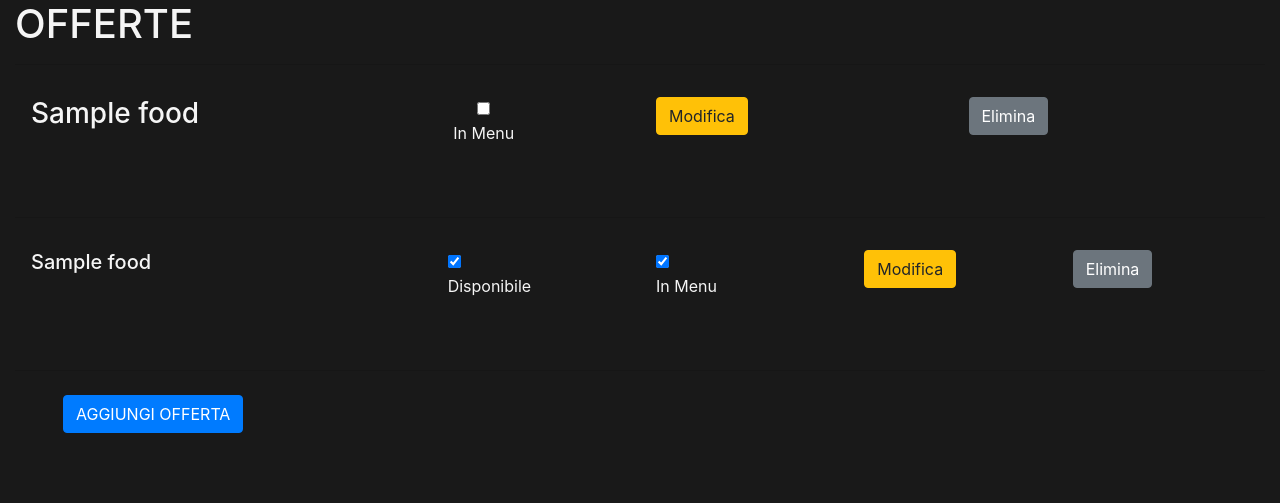
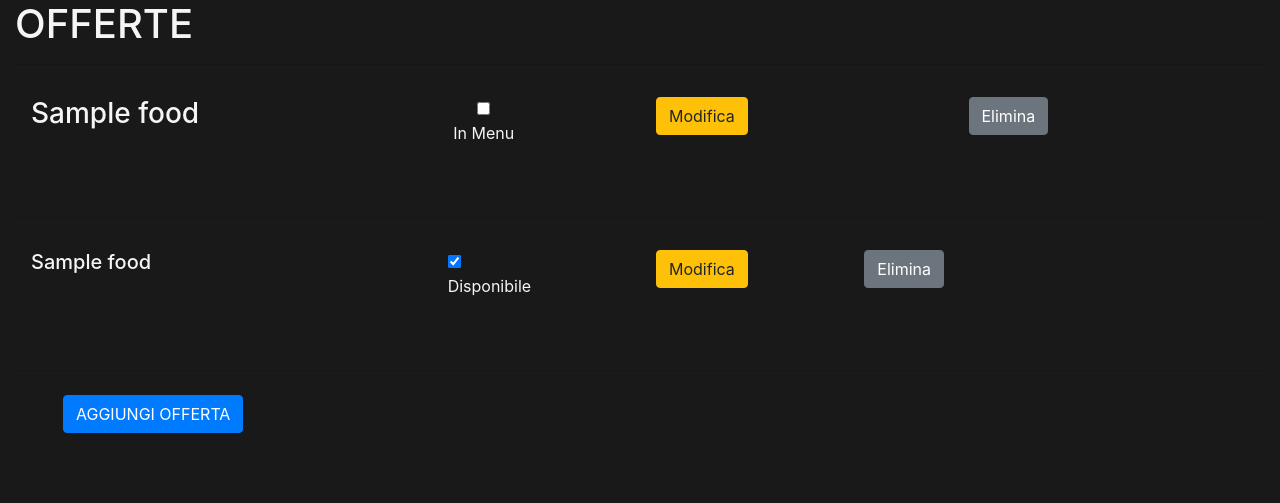
Before and after one commit to Rude23/SeifrittoOrvieto, a Django app: page /menu/manage_menu in a window 1280 px wide. Shown: the part 516-1019 px from the top of the page. Run offline with Django 3.2, Linux system fonts and the light colour scheme; a user stored in the database is signed in; tables that the repository leaves empty hold one stand-in row (values such as "Sample post"); some libraries are stand-ins or nearby versions.

Commit message:
Category is now mandatory again, manage offerte from manager

```diff
--- a/menu/models.py
+++ b/menu/models.py
@@ -101,7 +101,7 @@ class Piatto(Prodotto):
 
     descrizione = models.TextField(blank=True, null=True)
 
-    category = models.ForeignKey(Categoria, on_delete=models.CASCADE, blank=True, null=True)
+    category = models.ForeignKey(Categoria, on_delete=models.CASCADE)
 
     def get_change_disponibile_url(self):
 
--- a/menu/templates/menu/manage_menu.html
+++ b/menu/templates/menu/manage_menu.html
@@ -102,20 +102,20 @@
         </h3>
         <span class="col-12 col-md-3 text-center">
             <div class=>
-                <input type="checkbox" onchange="window.location.href='{{piatto.get_change_in_menu_url}}'"
+                <input type="checkbox" onchange="window.location.href='{{item.get_change_in_menu_url}}'"
                        {%if piatto.in_menu%} checked {%endif%}>
                 <p>In Menu</p>
             </div>
         </span>
 
         <span class="col-6 col-md-3 mr-auto">
-            <a class="btn btn-warning" href="{{piatto.get_update_url}}">
+            <a class="btn btn-warning" href="{{item.get_update_url}}">
                 Modifica
             </a>
         </span>
 
         <span class="col-6 col-md-3 mr-auto">
-            <a class="btn btn-secondary" href="{{piatto.get_prompt_delete_url}}">
+            <a class="btn btn-secondary" href="{{item.get_prompt_delete_url}}">
                 Elimina
             </a>
         </span>
@@ -141,12 +141,6 @@
                         </span>
                 </span>
 
-                <span class="col-6 col-md-2">
-                    <input type="checkbox" onchange="window.location.href='{{piatto.get_change_in_menu_url}}'"
-                           {%if piatto.in_menu%} checked {%endif%}>
-                    <p>In Menu</p>
-                </span>
-
                     <span class="col-6 col-md-2">
                     <a class="btn btn-warning" href="{{piatto.get_update_url}}">
                         Modifica
```
